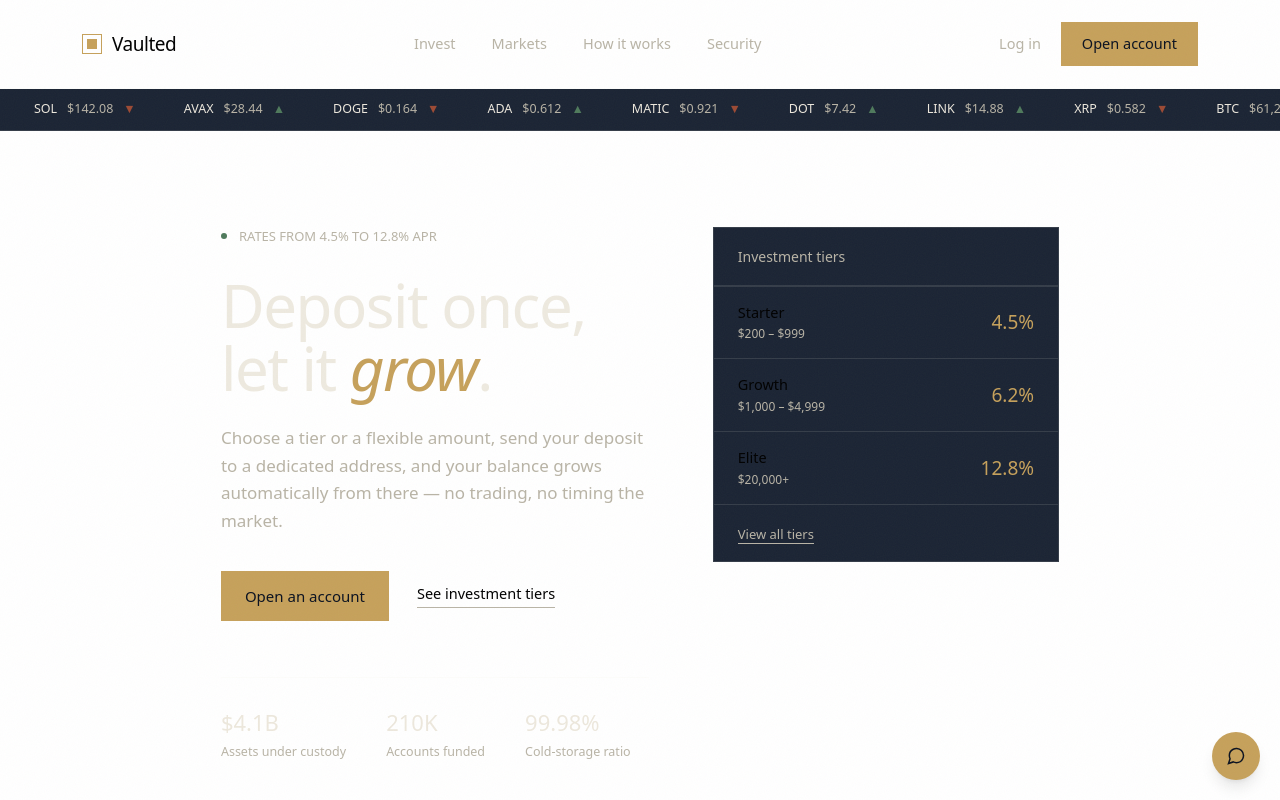
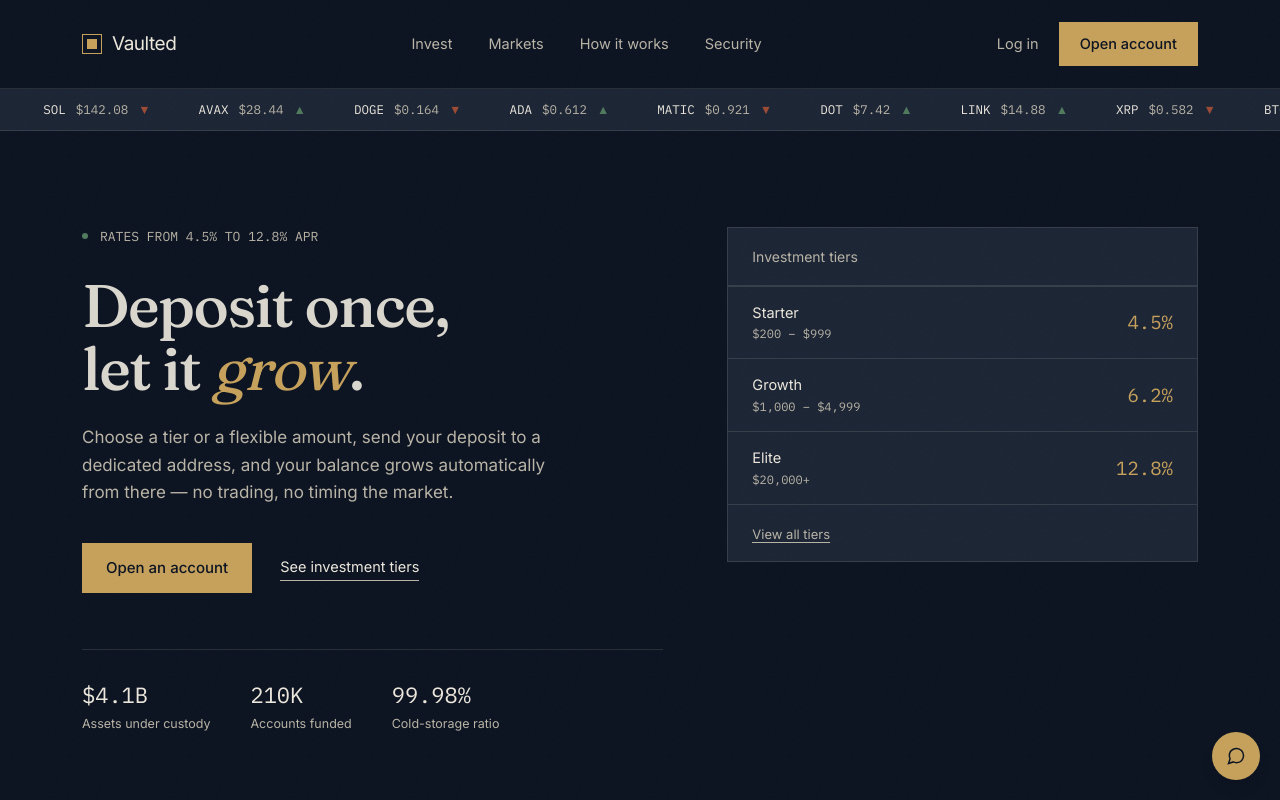
Before and after one commit to Embryo-sketch/Vaulted, a Next.js app: page / in a window 1280 px wide. Shown: the top 800 px of the page. Built offline with nearby package versions, Linux system fonts and the light colour scheme.

Commit message:
fix body background

```diff
--- a/app/layout.tsx
+++ b/app/layout.tsx
@@ -1,30 +1,18 @@
-import type { Metadata } from "next";
+import { Fraunces, IBM_Plex_Mono, Inter } from "next/font/google";
 import ChatWidget from "@/components/ChatWidget";
-import { Geist, Geist_Mono } from "next/font/google";
 import "./globals.css";
 
-const geistSans = Geist({
-  variable: "--font-geist-sans",
-  subsets: ["latin"],
-});
+const fraunces = Fraunces({ subsets: ["latin"], variable: "--font-fraunces" });
+const plexMono = IBM_Plex_Mono({ subsets: ["latin"], weight: ["400", "500"], variable: "--font-plex-mono" });
+const inter = Inter({ subsets: ["latin"], variable: "--font-inter" });
 
-const geistMono = Geist_Mono({
-  variable: "--font-geist-mono",
-  subsets: ["latin"],
-});
-
-export const metadata: Metadata = {
-  title: "Vaulted",
-  description: "Generated by create next app",
-};
-
-export default function RootLayout({ children }: LayoutProps<"/">) {
+export default function RootLayout({ children }: { children: React.ReactNode }) {
   return (
-    <html
-      lang="en"
-      className={`${geistSans.variable} ${geistMono.variable} h-full antialiased`}
-    >
-      <body className="min-h-full flex flex-col">{children}  <ChatWidget /> </body>
+    <html lang="en" className={`${fraunces.variable} ${plexMono.variable} ${inter.variable}`}>
+      <body className="bg-ink text-paper font-sans">
+        {children}
+        <ChatWidget />
+      </body>
     </html>
   );
 }
```
